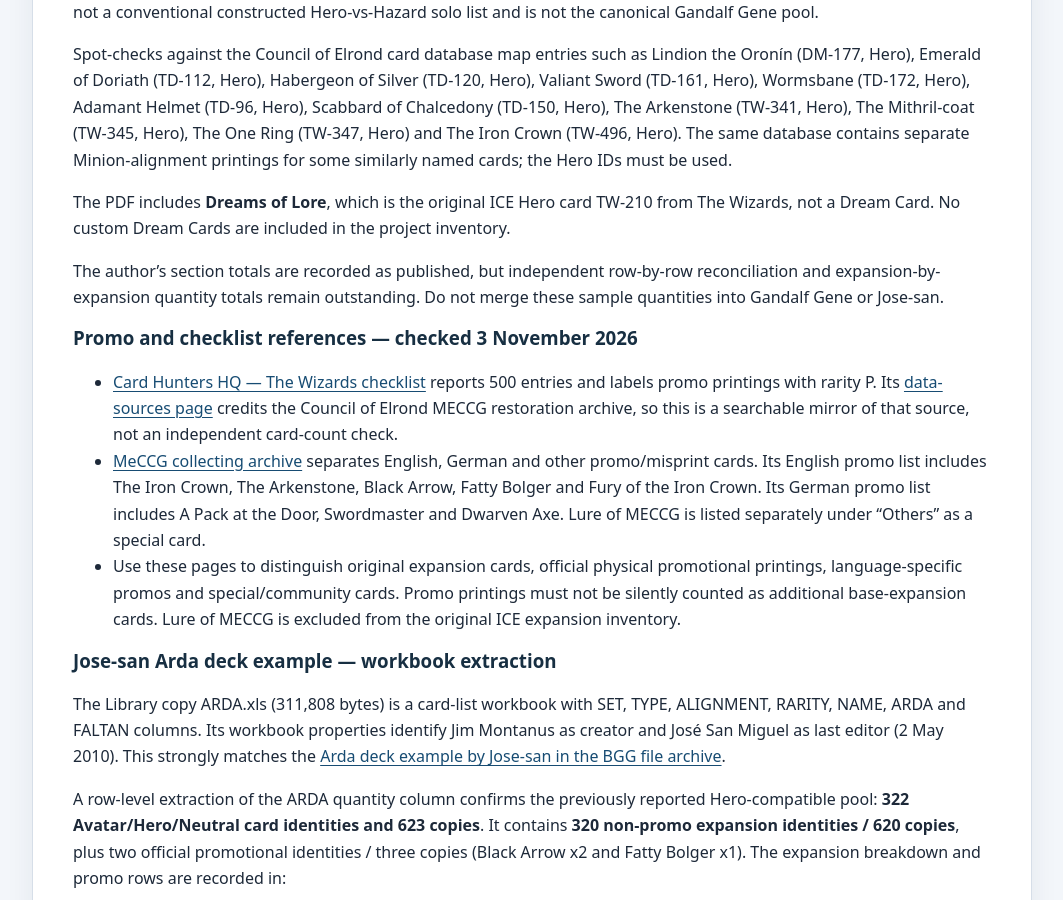
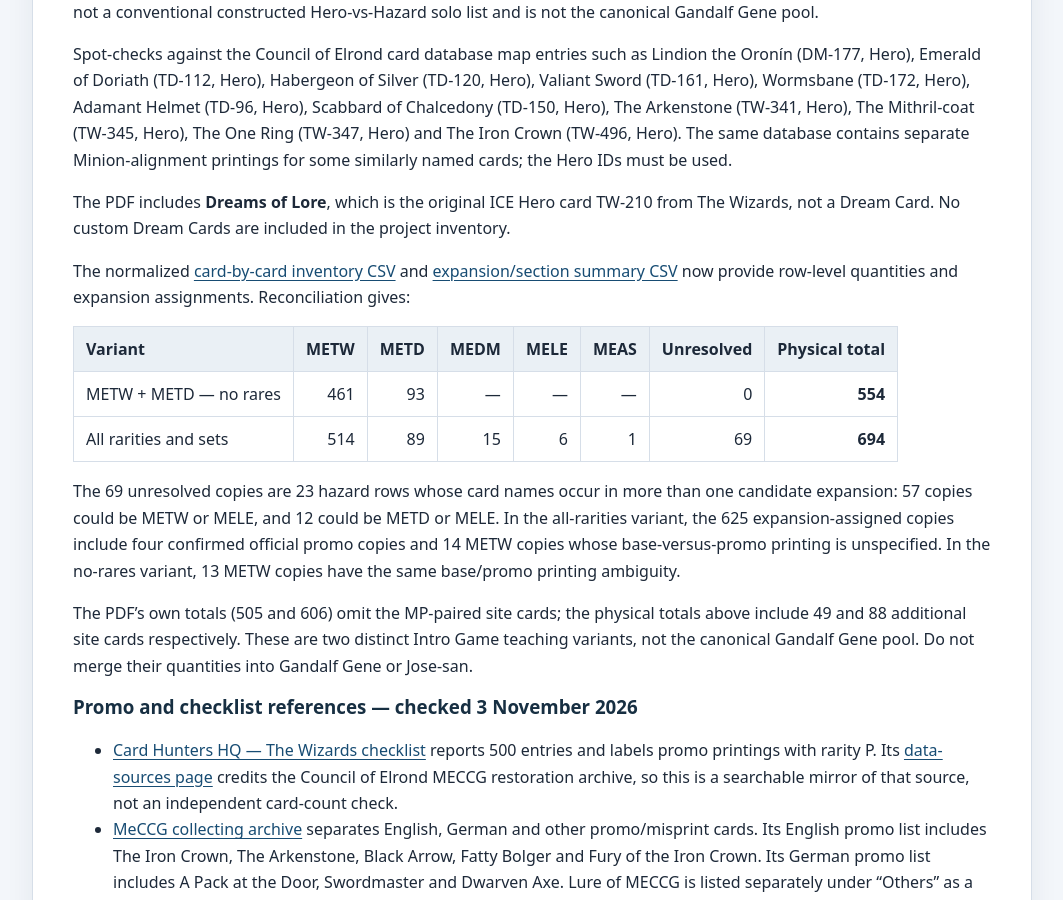
Before and after one commit to JamSpot/meccg-arda-master-database, a Jekyll site: the page built from docs/sources.md, in a window 1280 px wide and 900 px high, scrolled down 8433 px. Shown: the whole window, without its empty margins (108-1171 px from the left). Built offline with Jekyll 4.4.1, drawn with Linux system fonts in a browser that asks for light colours; our own code applies the rules of GitHub Pages for plain Markdown files; some of the changed text lies outside the part shown.

Commit message:
Add Arda Intro Game expansion reconciliation to source register

```diff
--- a/docs/sources.md
+++ b/docs/sources.md
@@ -204,7 +204,16 @@ Spot-checks against the Council of Elrond card database map entries such as Lind
 
 The PDF includes **Dreams of Lore**, which is the original ICE Hero card TW-210 from The Wizards, not a Dream Card. No custom Dream Cards are included in the project inventory.
 
-The author’s section totals are recorded as published, but independent row-by-row reconciliation and expansion-by-expansion quantity totals remain outstanding. Do not merge these sample quantities into Gandalf Gene or Jose-san.
+The normalized [card-by-card inventory CSV](../data/arda-intro-game-card-inventory.csv) and [expansion/section summary CSV](../data/arda-intro-game-expansion-summary.csv) now provide row-level quantities and expansion assignments. Reconciliation gives:
+
+| Variant | METW | METD | MEDM | MELE | MEAS | Unresolved | Physical total |
+|---|---:|---:|---:|---:|---:|---:|---:|
+| METW + METD — no rares | 461 | 93 | — | — | — | 0 | **554** |
+| All rarities and sets | 514 | 89 | 15 | 6 | 1 | 69 | **694** |
+
+The 69 unresolved copies are 23 hazard rows whose card names occur in more than one candidate expansion: 57 copies could be METW or MELE, and 12 could be METD or MELE. In the all-rarities variant, the 625 expansion-assigned copies include four confirmed official promo copies and 14 METW copies whose base-versus-promo printing is unspecified. In the no-rares variant, 13 METW copies have the same base/promo printing ambiguity.
+
+The PDF's own totals (505 and 606) omit the MP-paired site cards; the physical totals above include 49 and 88 additional site cards respectively. These are two distinct Intro Game teaching variants, not the canonical Gandalf Gene pool. Do not merge their quantities into Gandalf Gene or Jose-san.
 
 
 ### Promo and checklist references — checked 3 November 2026
@@ -360,3 +369,8 @@ This is a useful separate Hero Arda comparison list, not a replacement for Ganda
 https://boardgamegeek.com/thread/1426276/arda
 
 Added 19 November 2026 for follow-up review. This is a BoardGameGeek discussion specifically titled **Arda** and is retained as a community research lead. The page could be opened, but its thread posts were not exposed in the available page text during this review, so its rules claims, deck-construction advice, attachments and date have **not** yet been independently inspected. Do not treat it as a verified card list or rules authority until the original posts and any attachments have been read. Revisit it for practical pile-building, card-selection, sleeve/sorting and variant details that may improve the new [Building and Sorting Arda Decks](building-arda-decks.html) guide.
+
+
+### Latest source-watch result — 20 November 2026
+
+[Source watch — 20 November 2026](research-watch-2026-11-20.html) records the completed expansion reconciliation for both 2024 Arda Intro Game variants, a practical site-pairing note from the Arda Revised discussion, and the continued access limitation on the user-supplied BGG Arda thread. No canonical Gandalf Gene quantities changed.
```
